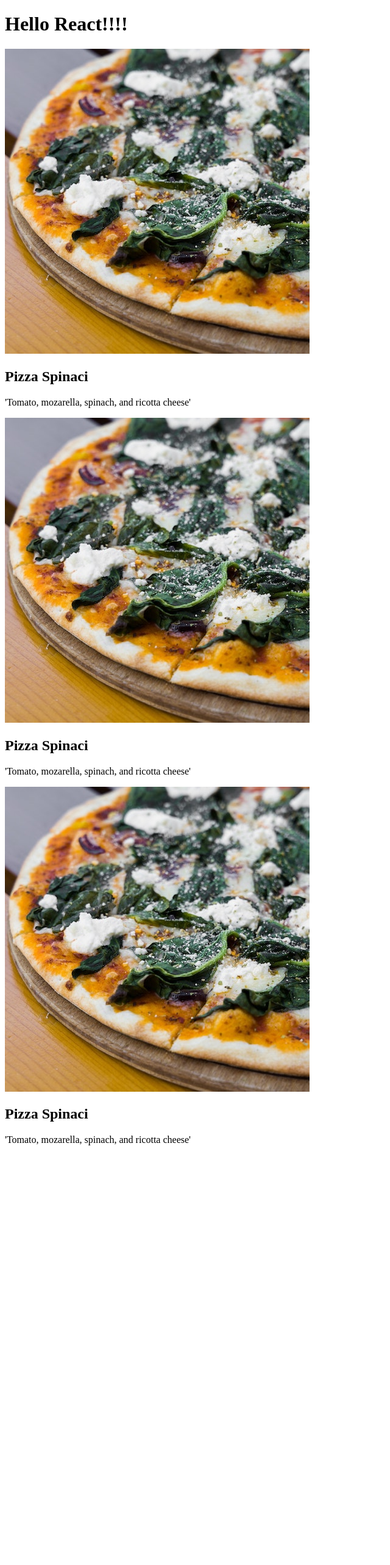
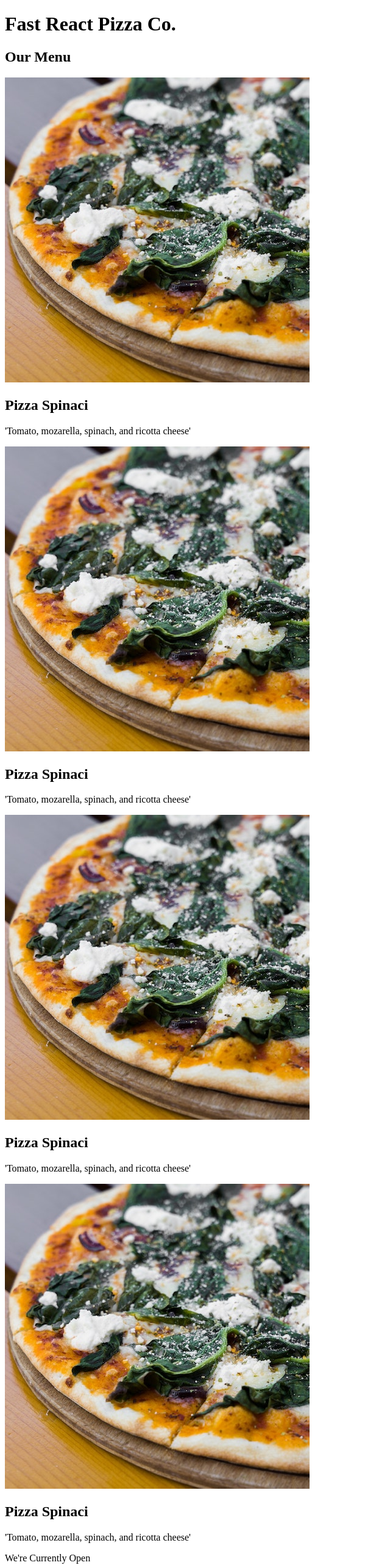
Before and after one commit to Sahildk/pizza-menu-react, a React (Create React App) app: page / in a window 1280 px wide. Shown: the top 2566 px of the page at 61% size, without its empty margins (0-640 px from the left). Before the commit the page ends 1894 px from the top, so only its background shows below. Built offline with nearby package versions, Linux system fonts and the light colour scheme.

Commit message:
Refactor App component and add Header, Menu, Footer
Split the App component into Header, Menu, and Footer components for better structure. Added logic in Footer to determine if the restaurant is open based on the current hour. Updated the main render to use these new components.

```diff
--- a/src/index.js
+++ b/src/index.js
@@ -49,12 +49,38 @@
 function App() {
   return (
     <div>
-      <h1>Hello React!!!!</h1>
+      <Header />
+      <Menu />
+      <Footer />
+    </div>
+  );
+}
+
+function Header() {
+  return <h1>Fast React Pizza Co.</h1>;
+}
+
+function Menu() {
+  return (
+    <div>
+      <h2>Our Menu</h2>
+      <Pizza />
       <Pizza />
       <Pizza />
       <Pizza />
     </div>
   );
+}
+
+function Footer() {
+  const hour = new Date().getHours();
+  const openHour = 12;
+  const closeHour = 22;
+  const isOpen = hour >= openHour && hour <= closeHour;
+  console.log(isOpen);
+  //if (hour >= openHour && hour <= closeHour) alert("We're Currently Open!");
+  //else alert("Sorry we're closed");
+  return <footer>We're Currently Open</footer>;
 }
 
 function Pizza() {
```
